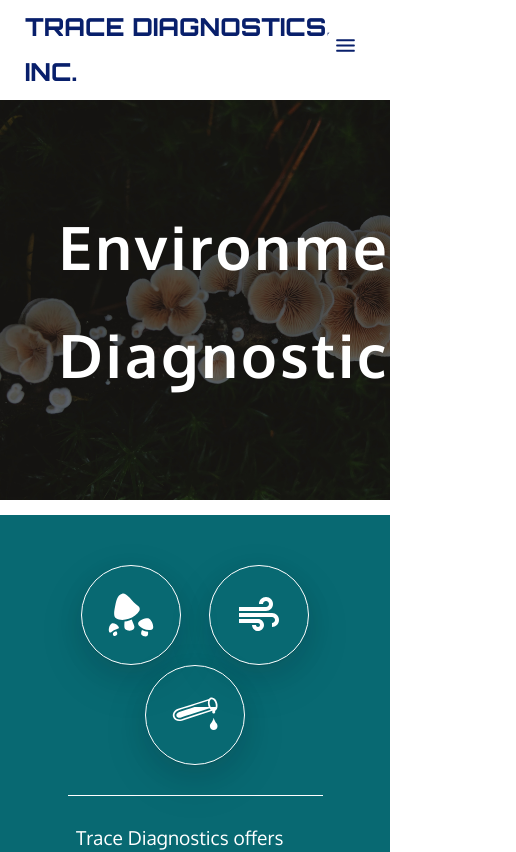
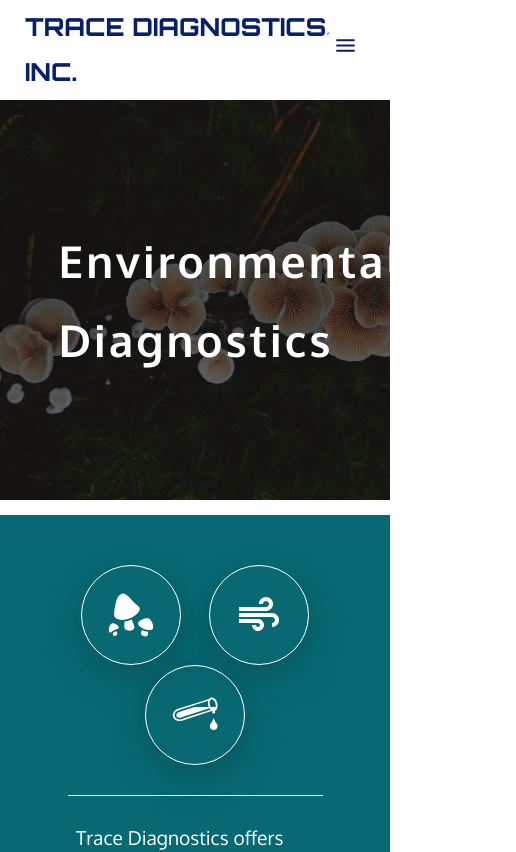
Before and after one commit to gabi-rogers23/trace_diagnostics, a React app: page /environmentalDiagnostics in a window 390 px wide. Shown: the top 852 px of the page, 516 px wide, since content can reach past the window. Built offline with nearby package versions, Linux system fonts and the light colour scheme.

Commit message:
title size for media screen

```diff
--- a/public/style.css
+++ b/public/style.css
@@ -325,6 +325,10 @@ li {
   .whoContainer {
     padding: 5% 10% 5% 10%;
   }
+
+  .title{
+    font-size: 2.75rem;
+  }
 }
 
 @media screen and (max-width: 300px) {
@@ -340,6 +344,8 @@ li {
   .mission {
     font-size: 0.75rem;
   }
+
+
 }
 
 /* ENVIRONMENTAL */
```
